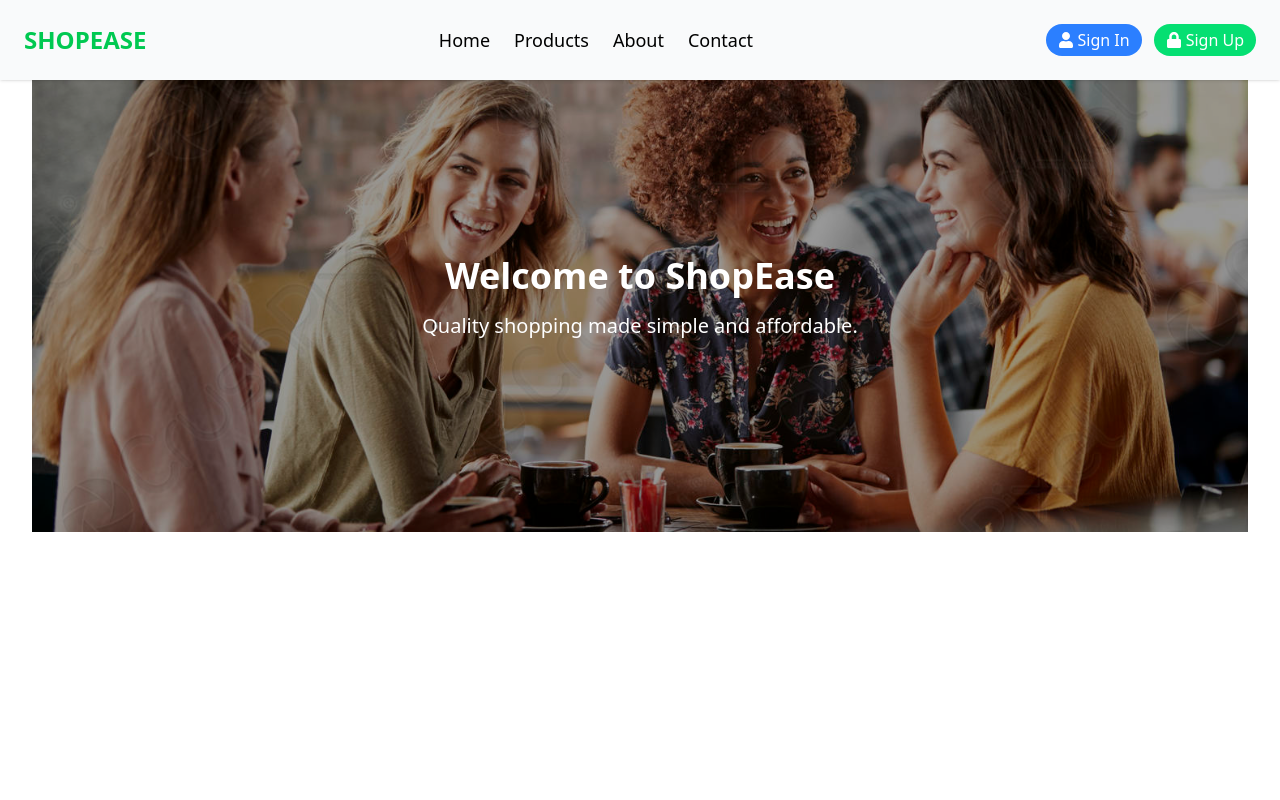
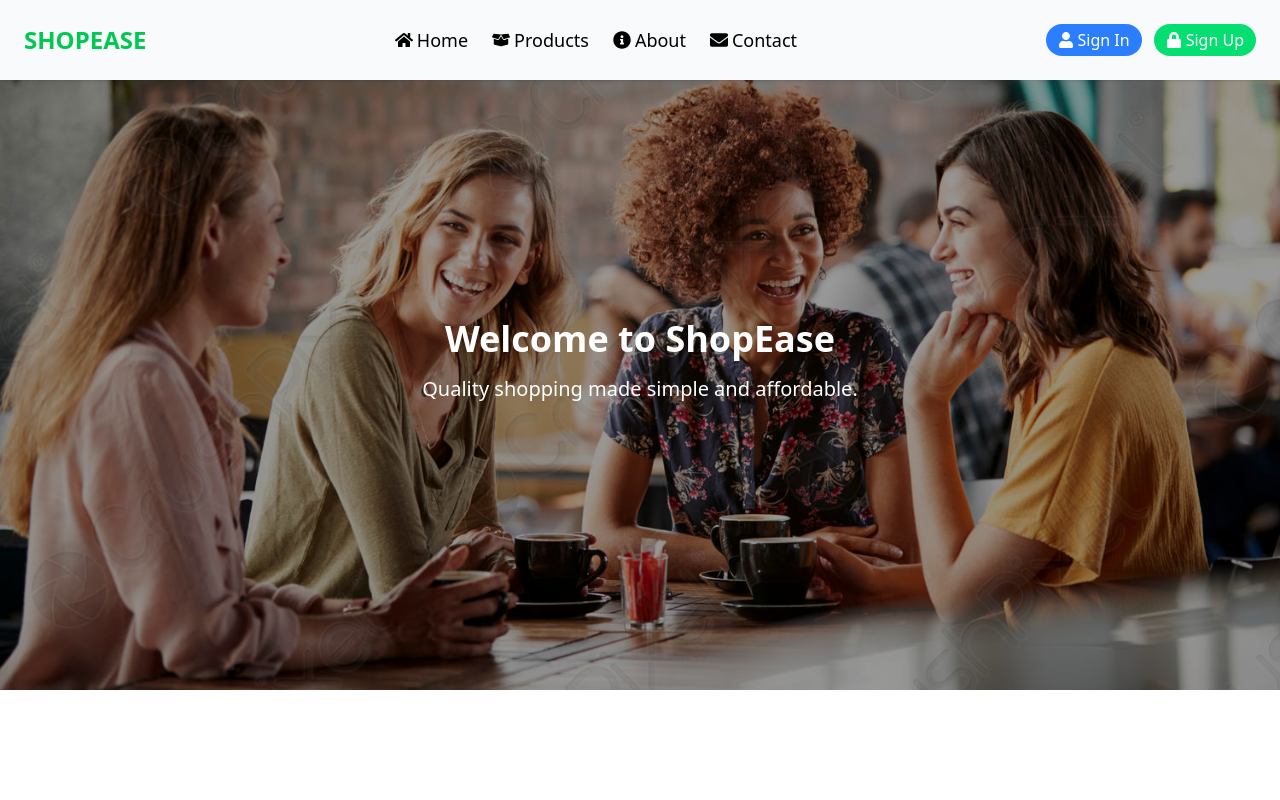
Before and after one commit to dina-abaza/e-commerce2, a React (Vite) app: page / in a window 1280 px wide. Shown: the top 800 px of the page. Built offline with nearby package versions, Linux system fonts and the light colour scheme.

Commit message:
add style

```diff
--- a/src/components/home/header.jsx
+++ b/src/components/home/header.jsx
@@ -2,10 +2,10 @@ import React from "react";
 
 export default function Header() {
   return (
-    <div className="w-full min-h-screen p-8">
+    <div className="w-full min-h-screen">
 
       <div
-        className="w-full h-[690px] sm:h-[500px] bg-cover bg-center flex items-center justify-center relative"
+        className="w-full h-[690px]  bg-cover bg-center flex items-center justify-center relative"
         style={{
           backgroundImage: "url('/shop.jpg')",
         }}
--- a/src/components/home/productFilter.jsx
+++ b/src/components/home/productFilter.jsx
@@ -17,7 +17,7 @@ export default function ProductFilter() {
 
   return (
     <div className="flex flex-col gap-y-10">
-      <div className="flex flex-col md:flex-row mb-4 gap-4 justify-center items-center">
+      <div className="flex flex-col md:flex-row mb-6 gap-4 justify-center items-center">
         <button onClick={() => setCategory("all")} className="bg-blue-500 text-white hover:bg-blue-400 ">All</button>
         <button onClick={() => setCategory("electronics")} className="bg-blue-500 text-white hover:bg-blue-400 ">Electronics</button>
         <button onClick={() => setCategory("Women")} className="bg-blue-500 text-white hover:bg-blue-400 "> Women</button>
@@ -29,7 +29,7 @@ export default function ProductFilter() {
     {filteredProducts.map((product) => (
       <div
         key={product.id}
-        className="bg-white rounded shadow-md flex flex-col  items-center justify-center hover:scale-125 transform duration-500"
+        className="bg-white rounded p-4 shadow-md flex flex-col  items-center justify-center hover:scale-125 transform duration-500"
       >
         <img
           src={product.img}
--- a/src/components/navbar.jsx
+++ b/src/components/navbar.jsx
@@ -1,4 +1,3 @@
-
 import React, { useEffect, useState } from "react";
 import { Link, useNavigate, useLocation } from "react-router-dom";
 import {
@@ -6,7 +5,11 @@ import {
   FaLock,
   FaHeart,
   FaShoppingCart,
-  FaSignOutAlt
+  FaSignOutAlt,
+  FaHome,
+  FaBoxOpen,
+  FaInfoCircle,
+  FaEnvelope
 } from "react-icons/fa";
 import useAuthStore from "../store/authStore";
 
@@ -39,84 +42,95 @@ export default function Nav() {
       <div className="max-w-screen-xl mx-auto flex items-center justify-between h-20 px-6">
         <h2 className="text-2xl text-green-500 uppercase font-bold">shopease</h2>
 
-        {/* روابط التنقل - تظهر فقط في الشاشات المتوسطة وفوق */}
+        {/* روابط الديسكتوب */}
         <div className="hidden md:flex gap-6 text-lg">
-          <Link to="/" className="text-black hover:-translate-y-1 transition-transform duration-200">Home</Link>
-          <Link to="/products" className="text-black hover:-translate-y-1 transition-transform duration-200">Products</Link>
-          <Link to="/about" className="text-black hover:-translate-y-1 transition-transform duration-200">About</Link>
-          <Link to="/contact" className="text-black hover:-translate-y-1 transition-transform duration-200">Contact</Link>
+          <Link to="/" className="flex items-center gap-1 text-black hover:-translate-y-1 transition-transform duration-200">
+            <FaHome /> Home
+          </Link>
+          <Link to="/products" className="flex items-center gap-1 text-black hover:-translate-y-1 transition-transform duration-200">
+            <FaBoxOpen /> Products
+          </Link>
+          <Link to="/about" className="flex items-center gap-1 text-black hover:-translate-y-1 transition-transform duration-200">
+            <FaInfoCircle /> About
+          </Link>
+          <Link to="/contact" className="flex items-center gap-1 text-black hover:-translate-y-1 transition-transform duration-200">
+            <FaEnvelope /> Contact
+          </Link>
         </div>
 
-        {/* أزرار المستخدم - تظهر فقط في الشاشات المتوسطة وفوق */}
+        {/* زر الدخول والخروج للديسكتوب */}
         <div className="hidden md:flex gap-3">
           {user ? (
             <>
-              <Link
-                to="/cart"
-                className="flex items-center gap-1 text-white bg-blue-500 hover:bg-blue-400 hover:-translate-y-1 hover:-translate-x-1 transition-all duration-200 px-3 py-1 rounded-2xl"
-              >
+              <Link to="/cart" className="flex items-center gap-1 text-white bg-blue-500 hover:bg-blue-400 hover:-translate-y-1 hover:-translate-x-1 transition-all duration-200 px-3 py-1 rounded-2xl">
                 <FaShoppingCart /> Cart
               </Link>
-              <Link
-                to="/favorites"
-                className="flex items-center gap-1 text-white bg-green-400 hover:bg-green-300 hover:-translate-y-1 hover:-translate-x-1 transition-all duration-200 px-3 py-1 rounded-2xl"
-              >
+              <Link to="/favorites" className="flex items-center gap-1 text-white bg-green-400 hover:bg-green-300 hover:-translate-y-1 hover:-translate-x-1 transition-all duration-200 px-3 py-1 rounded-2xl">
                 <FaHeart /> Favorites
               </Link>
-              <button
-                onClick={handleLogout}
-                className="flex items-center gap-1 text-white bg-red-500 hover:bg-red-400 hover:-translate-y-1 transition-all duration-200 px-3 py-1 rounded-2xl"
-              >
+              <button onClick={handleLogout} className="flex items-center gap-1 text-white bg-red-500 hover:bg-red-400 hover:-translate-y-1 transition-all duration-200 px-3 py-1 rounded-2xl">
                 <FaSignOutAlt /> Logout
               </button>
             </>
           ) : (
             <>
-              <Link
-                to="/Login"
-                className="flex items-center gap-1 text-white bg-blue-500 hover:bg-blue-400 hover:-translate-y-1 hover:-translate-x-1 transition-all duration-200 px-3 py-1 rounded-2xl"
-              >
+              <Link to="/Login" className="flex items-center gap-1 text-white bg-blue-500 hover:bg-blue-400 hover:-translate-y-1 hover:-translate-x-1 transition-all duration-200 px-3 py-1 rounded-2xl">
                 <FaUser /> Sign In
               </Link>
-              <Link
-                to="/Register"
-                className="flex items-center gap-1 text-white bg-green-400 hover:bg-green-300 hover:-translate-y-1 hover:-translate-x-1 transition-all duration-200 px-3 py-1 rounded-2xl"
-              >
+              <Link to="/Register" className="flex items-center gap-1 text-white bg-green-400 hover:bg-green-300 hover:-translate-y-1 hover:-translate-x-1 transition-all duration-200 px-3 py-1 rounded-2xl">
                 <FaLock /> Sign Up
               </Link>
             </>
           )}
         </div>
 
-        {/* زر الهمبرجر - يظهر فقط على الشاشات الصغيرة */}
+        {/* زر فتح القائمة في الموبايل */}
         <div className="md:hidden">
           <button
             onClick={() => setMenuOpen(!menuOpen)}
-            className="text-3xl text-gray-700 focus:outline-none"
+            className="text-4xl text-gray-700 focus:outline-none"
           >
             ☰
           </button>
         </div>
       </div>
 
-      {/* قائمة منسدلة تظهر لما نضغط الهمبرجر */}
+      {/* قائمة الموبايل */}
       {menuOpen && (
-        <div className="md:hidden flex flex-col gap-4 items-end px-6 py-4 bg-gray-100 border-t border-gray-200">
-          <Link to="/" onClick={() => setMenuOpen(false)} className="py-2">Home</Link>
-          <Link to="/products" onClick={() => setMenuOpen(false)} className="py-2">Products</Link>
-          <Link to="/about" onClick={() => setMenuOpen(false)} className="py-2">About</Link>
-          <Link to="/contact" onClick={() => setMenuOpen(false)} className="py-2">Contact</Link>
+        <div className="md:hidden flex flex-col gap-4 items-start px-6 py-4 bg-gray-100 border-t border-gray-200">
+          <Link to="/" onClick={() => setMenuOpen(false)} className="w-full flex items-center gap-2 py-2 hover:text-blue-600 hover:underline underline-offset-4 transition duration-200">
+            <FaHome /> Home
+          </Link>
+          <Link to="/products" onClick={() => setMenuOpen(false)} className="w-full flex items-center gap-2 py-2 hover:text-blue-600 hover:underline underline-offset-4 transition duration-200">
+            <FaBoxOpen /> Products
+          </Link>
+          <Link to="/about" onClick={() => setMenuOpen(false)} className="w-full flex items-center gap-2 py-2 hover:text-blue-600 hover:underline underline-offset-4 transition duration-200">
+            <FaInfoCircle /> About
+          </Link>
+          <Link to="/contact" onClick={() => setMenuOpen(false)} className="w-full flex items-center gap-2 py-2 hover:text-blue-600 hover:underline underline-offset-4 transition duration-200">
+            <FaEnvelope /> Contact
+          </Link>
 
           {user ? (
             <>
-              <Link to="/cart" onClick={() => setMenuOpen(false)} className="text-blue-500 py-2">Cart</Link>
-              <Link to="/favorites" onClick={() => setMenuOpen(false)} className="text-green-500 py-2">Favorites</Link>
-              <button onClick={handleLogout} className="text-red-500 py-2">Logout</button>
+              <Link to="/cart" onClick={() => setMenuOpen(false)} className="w-full flex items-center gap-2 text-blue-500 py-2 hover:text-blue-700 hover:underline underline-offset-4 transition duration-200">
+                <FaShoppingCart /> Cart
+              </Link>
+              <Link to="/favorites" onClick={() => setMenuOpen(false)} className="w-full flex items-center gap-2 text-green-500 py-2 hover:text-green-700 hover:underline underline-offset-4 transition duration-200">
+                <FaHeart /> Favorites
+              </Link>
+              <button onClick={handleLogout} className="w-full flex items-center gap-2 text-red-500 py-2 hover:text-red-700 hover:underline underline-offset-4 transition duration-200">
+                <FaSignOutAlt /> Logout
+              </button>
             </>
           ) : (
             <>
-              <Link to="/Login" onClick={() => setMenuOpen(false)} className="text-blue-500 py-2">Sign In</Link>
-              <Link to="/Register" onClick={() => setMenuOpen(false)} className="text-green-500 py-2">Sign Up</Link>
+              <Link to="/Login" onClick={() => setMenuOpen(false)} className="w-full flex items-center gap-2 text-blue-500 py-2 hover:text-blue-700 hover:underline underline-offset-4 transition duration-200">
+                <FaUser /> Sign In
+              </Link>
+              <Link to="/Register" onClick={() => setMenuOpen(false)} className="w-full flex items-center gap-2 text-green-500 py-2 hover:text-green-700 hover:underline underline-offset-4 transition duration-200">
+                <FaLock /> Sign Up
+              </Link>
             </>
           )}
         </div>
--- a/src/pages/contact.jsx
+++ b/src/pages/contact.jsx
@@ -6,7 +6,7 @@ import { FaEnvelope } from "react-icons/fa";
 export default function Contact(){
     return(
 
-        <div className="mt-20">
+        <div className="mt-24">
 
     <div>
         <h2 className="text-4xl font-bold text-center text-blue-700 mb-4">Get in Touch</h2>
```
